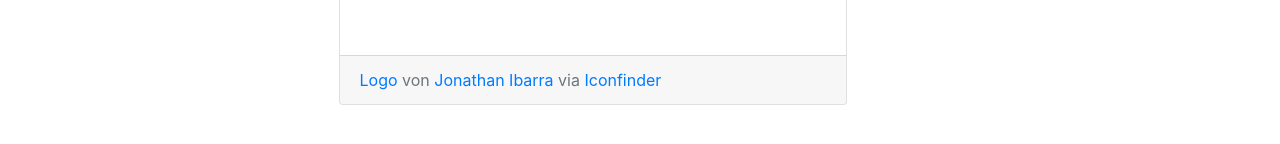
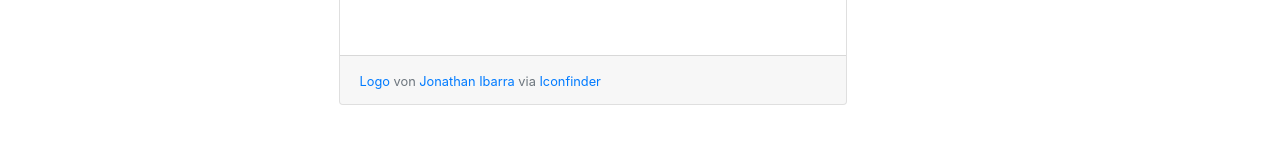
Before and after one commit to tjarbo/Pool-Log, a plain HTML site: page index.html in a window 1280 px wide. Shown: the part 432-576 px from the top of the page. Drawn offline with nearby package versions, Linux system fonts and the light colour scheme; no server answers; a script that the page names is missing.

Commit message:
Kleine Schönheitskorrektur 💄

```diff
--- a/index.html
+++ b/index.html
@@ -63,11 +63,11 @@
                 </div>
 
                 <div class="card-footer text-muted">
-                    <a href="https://www.iconfinder.com/icons/301724/beach_duck_pool_summer_vacation_icon">Logo</a>
+                    <small><a href="https://www.iconfinder.com/icons/301724/beach_duck_pool_summer_vacation_icon">Logo</a>
                     von
                     <a href="https://www.iconfinder.com/jaibarramzz">Jonathan Ibarra</a>
                     via
-                    <a href="https://www.iconfinder.com/">Iconfinder</a>
+                    <a href="https://www.iconfinder.com/">Iconfinder</a></small>
                 </div>
             </div>
         </template>
```
